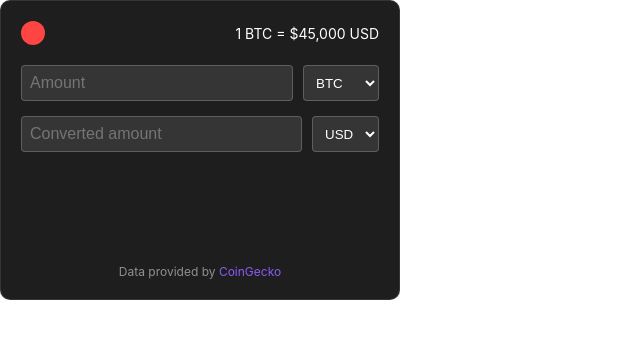
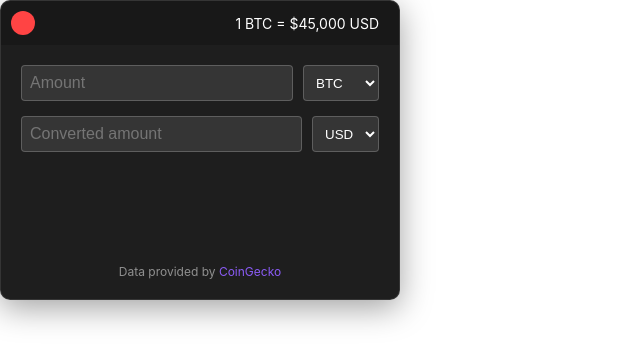
Before and after one commit to SwiftStrike24/Crypto-Converter-app, a React (Vite) app: page / in a window 1280 px wide. Shown: the top 364 px of the page, without its empty margins (0-640 px from the left). Built offline with nearby package versions, Linux system fonts and the light colour scheme.

Commit message:
fixed app launch

```diff
--- a/src/App.tsx
+++ b/src/App.tsx
@@ -9,20 +9,31 @@ const AppContainer = styled.div`
   height: 300px;
   background: rgba(18, 18, 18, 0.95);
   border-radius: 10px;
+  padding: 0;
+  display: flex;
+  flex-direction: column;
+  backdrop-filter: blur(10px);
+  border: 1px solid rgba(255, 255, 255, 0.1);
+  box-shadow: 0 8px 32px 0 rgba(0, 0, 0, 0.37);
+  overflow: hidden;
+`;
+
+const ContentContainer = styled.div`
   padding: 20px;
+  flex: 1;
   display: flex;
   flex-direction: column;
   gap: 20px;
-  backdrop-filter: blur(10px);
-  border: 1px solid rgba(255, 255, 255, 0.1);
 `;
 
 const App: React.FC = () => {
   return (
     <AppContainer>
       <Header />
-      <Converter />
-      <Footer />
+      <ContentContainer>
+        <Converter />
+        <Footer />
+      </ContentContainer>
     </AppContainer>
   );
 };
--- a/src/components/Header.tsx
+++ b/src/components/Header.tsx
@@ -5,11 +5,17 @@ const HeaderContainer = styled.div`
   display: flex;
   justify-content: space-between;
   align-items: center;
+  -webkit-app-region: drag;
+  padding: 10px;
+  background: rgba(0, 0, 0, 0.2);
+  border-top-left-radius: 10px;
+  border-top-right-radius: 10px;
 `;
 
 const ExchangeRate = styled.div`
   font-size: 14px;
   color: #ffffff;
+  margin-right: 10px;
 `;
 
 const PowerButton = styled.button`
@@ -20,9 +26,15 @@ const PowerButton = styled.button`
   border: none;
   cursor: pointer;
   transition: all 0.2s;
+  -webkit-app-region: no-drag;
 
   &:hover {
     background: #ff0000;
+    transform: scale(1.1);
+  }
+
+  &:active {
+    transform: scale(0.95);
   }
 `;
 
```
Also changed, not shown: src/electron/main.ts (+61 -5 lines).
